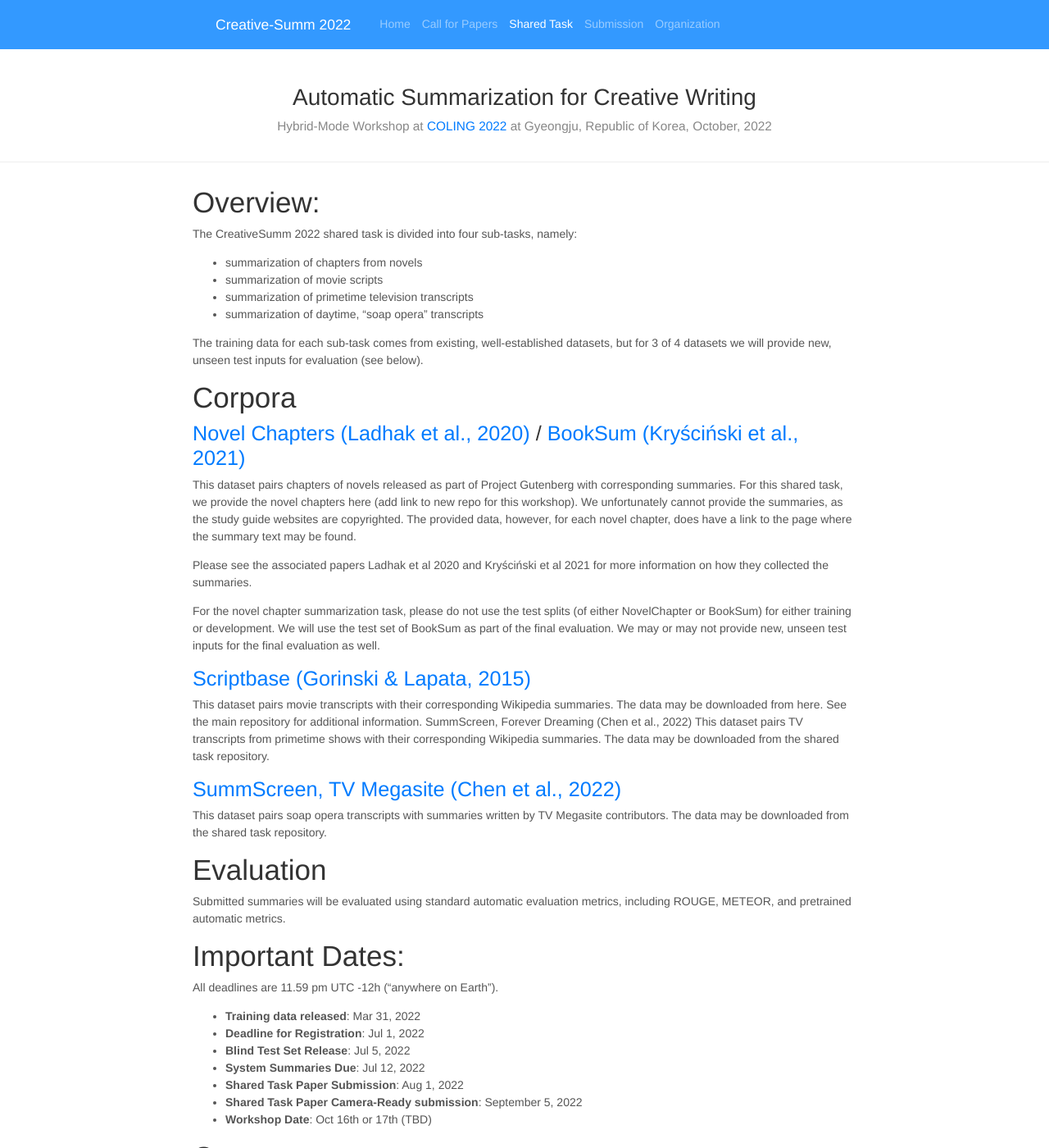
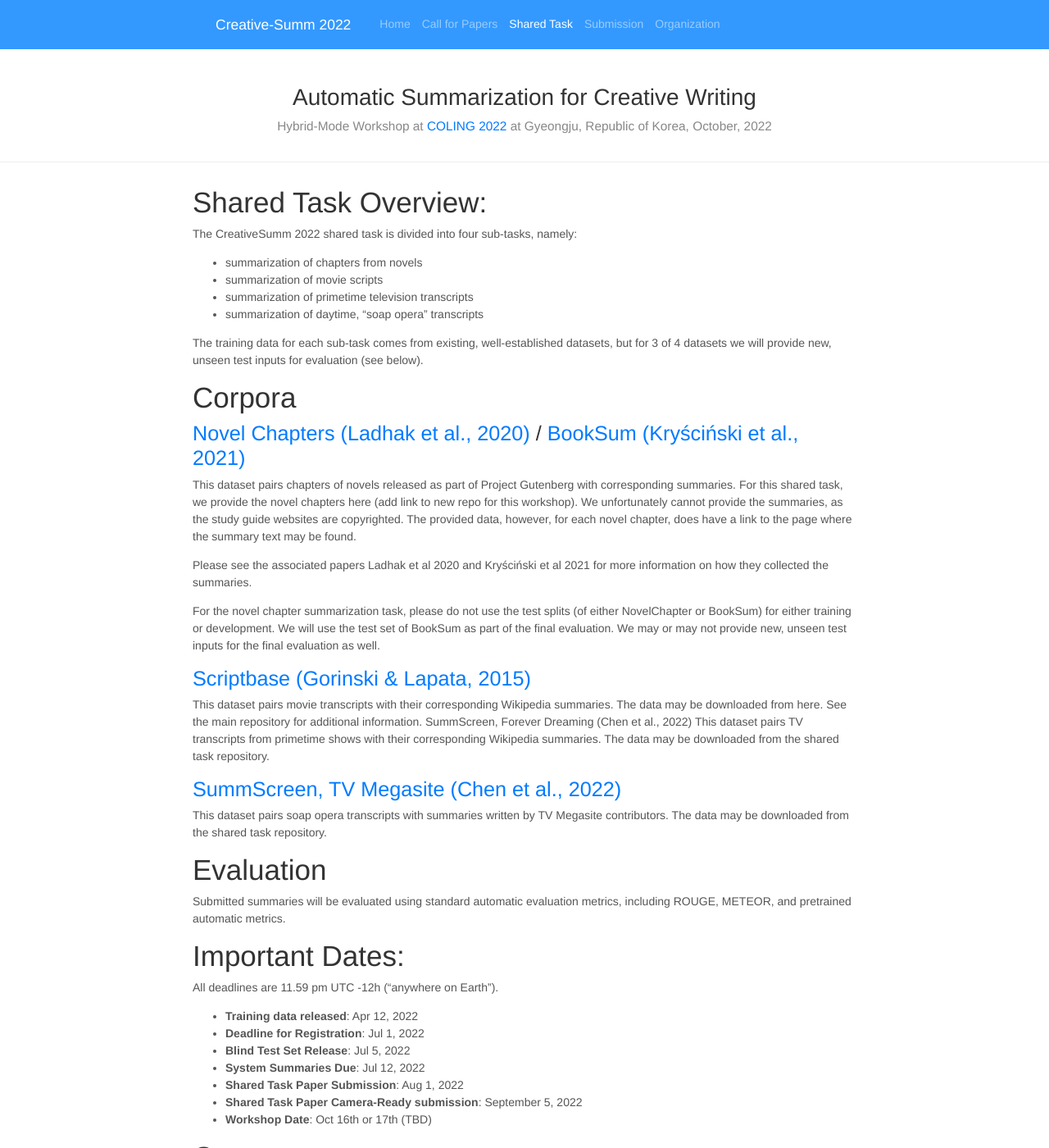
Before and after one commit to CreativeSumm/creativesumm.github.io, a Jekyll site: the page built from shared_task.md, in a window 1280 px wide and 1400 px high. Shown: the whole window at 82% size. Built offline with Jekyll 4.4.1, drawn with Linux system fonts in a browser that asks for light colours; nearby versions of some CDN libraries.

```diff
--- a/shared_task.md
+++ b/shared_task.md
@@ -7,7 +7,7 @@ permalink: /sharedtask
 ---
 
 
-# Overview:
+# Shared Task Overview:
 The CreativeSumm 2022 shared task is divided into four sub-tasks, namely:
 
 - summarization of chapters from novels
@@ -40,7 +40,7 @@ Submitted summaries will be evaluated using standard automatic evaluation metric
 # Important Dates:
 All deadlines are 11.59 pm UTC -12h (“anywhere on Earth”).
 
-- **Training data released**: Mar 31, 2022
+- **Training data released**: Apr 12, 2022
 - **Deadline for Registration**: Jul 1, 2022
 - **Blind Test Set Release**: Jul 5, 2022
 - **System Summaries Due**: Jul 12, 2022
```
Also changed, not shown: organization.md (+1 -0 lines).
